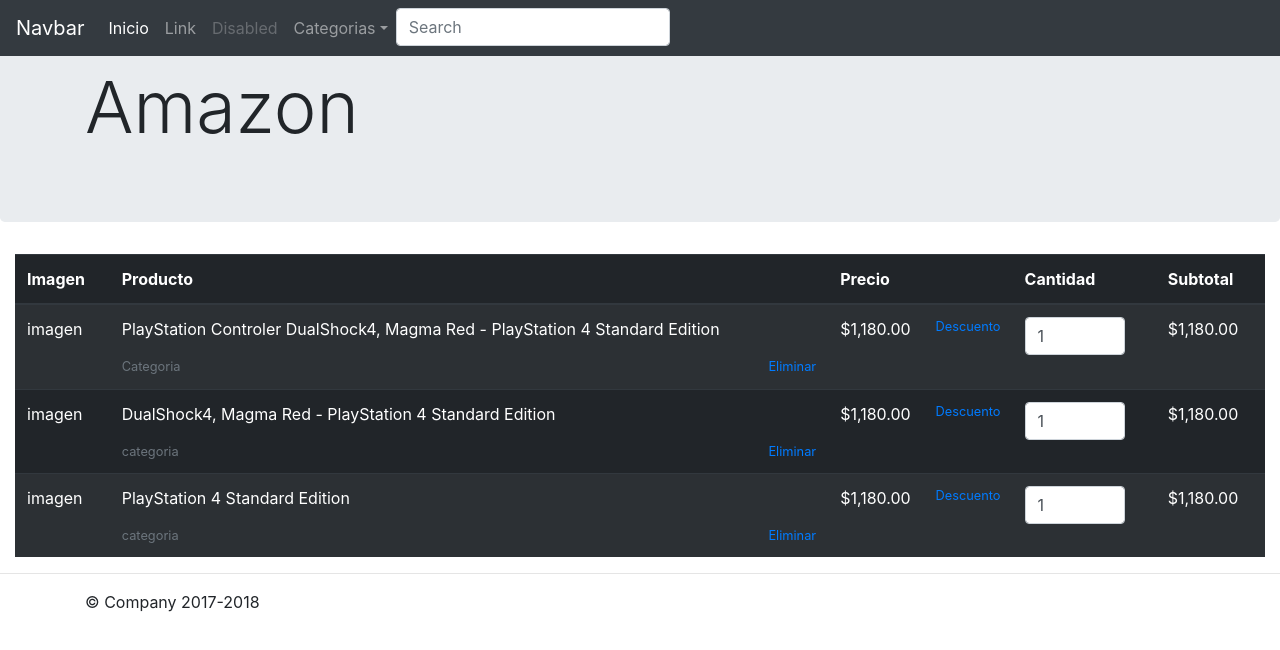
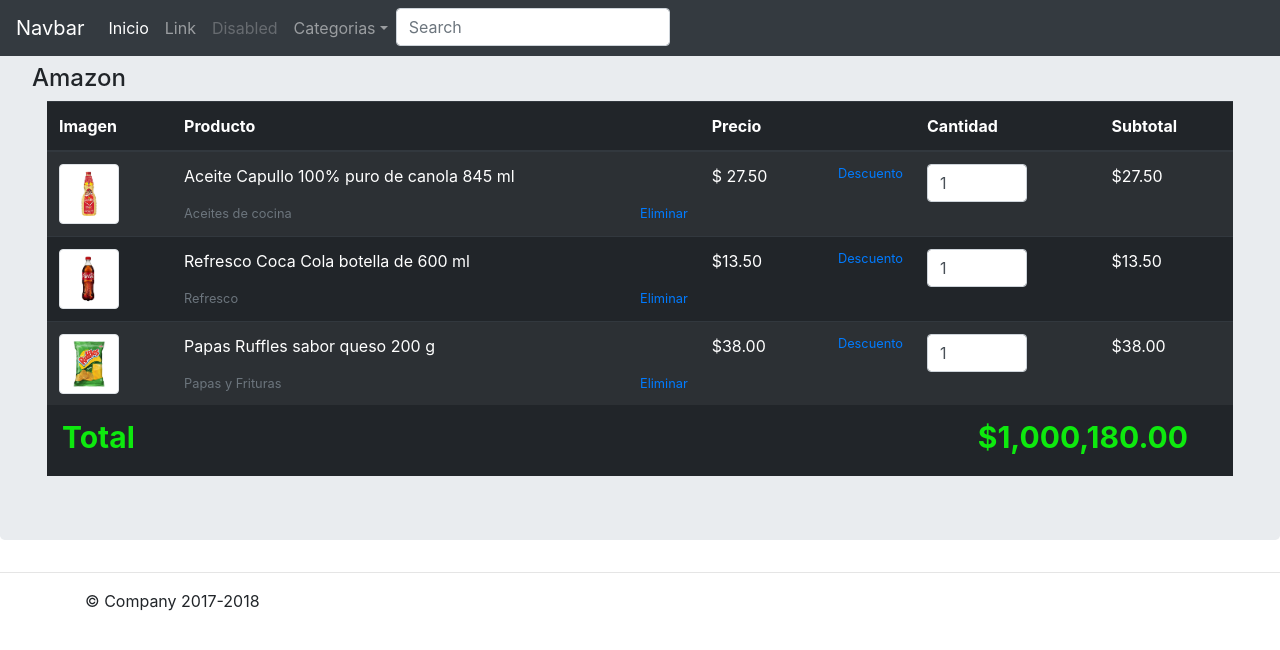
Before and after one commit to Bruceman2003/amazon, a plain HTML site: page index.html in a window 1280 px wide. Drawn offline with Linux system fonts and the light colour scheme.

Commit message:
agregando fotos y total

```diff
--- /dev/null
+++ b/css/index.css
@@ -0,0 +1,24 @@
+.total_block {
+    padding-left: 15px;
+    padding-right: 15px;
+    color: rgb(14, 233, 14);
+    font-weight: bold;
+    font-size: 30px;
+}
+
+.total_block div {
+    padding-top: 10px;
+    background-color: #212529;
+}
+
+.table-striped {
+    margin-bottom: -1px;
+}
+
+.total {
+    padding-right: 30px;
+}
+
+.text-primary {
+    cursor: pointer;
+}
--- a/index.html
+++ b/index.html
@@ -9,6 +9,7 @@
     <link rel="stylesheet" href="css/bootstrap/bootstrap.min.css" />
     <link rel="stylesheet" href="css/bootstrap/bootstrap-grid.min.css" />
     <link rel="stylesheet" href="css/bootstrap/bootstrap-reboot.min.css" />
+    <link rel="stylesheet" href="css/index.css" />
 
 </head>
 
@@ -54,16 +55,11 @@
 
         <!-- Main jumbotron for a primary marketing message or call to action -->
         <div class="jumbotron">
-            <div class="container">
-                <h1 class="display-3 business_name"></h1>
-            </div>
-        </div>
-
+            <h4>Amazon</h4>
             <div class="container-fluid">
                 <table class="table table-dark table-striped">
                     <thead>
                         <tr>
-
                             <th>Imagen</th>
                             <th>Producto</th>
                             <th>Precio</th>
@@ -73,61 +69,77 @@
                     </thead>
                     <tbody>
                         <tr>
-                        <td>imagen</td>
                             <td>
-                            <p data-toggle="tooltip" data-placement="top" title="PlayStation Controler DualShock4, Magma Red - PlayStation 4 Standard Edition">PlayStation Controler DualShock4, Magma Red - PlayStation 4 Standard Edition</p>
-                            <small class="text-muted float-left">Categoria</small><small class="text-primary float-right">Eliminar</small>
+                                <img src="images/aceite.jpg" width="60px" class="img-thumbnail" alt="Coke">
                             </td>
                             <td>
-                            <span class="money_type">$</span><span class="total_per_unit">1,180.00</span>
+                                <p data-toggle="tooltip" data-placement="top" title="PlayStation Controler DualShock4, Magma Red - PlayStation 4 Standard Edition">Aceite Capullo 100% puro de canola 845 ml</p>
+                                <small class="text-muted float-left">Aceites de cocina</small>
+                                <small class="text-primary float-right delete_item">Eliminar</small>
+                            </td>
+                            <td>
+                                <span class="money_type">$</span>
+                                <span class="total_per_unit">27.50</span>
+                                <small class="text-primary float-right">Descuento</small>
+                            </td>
+                            <td>
+                                <input class="form-control quantity" type="number" value="1" min="1" style="width: 100px;"></td>
+                            <td>
+                                <span class="money_type">$</span><span class="subtotal">27.50</span>
+                            </td>
+                        </tr>
+                        <tr>
+                            <td>
+                                <img src="images/coke_600ml.jpg" width="60px" class="img-thumbnail" alt="Coke">
+                            </td>
+                            <td>
+                                <p data-toggle="tooltip" data-placement="top" title="">Refresco Coca Cola botella de 600 ml</p>
+                                <small class="text-muted float-left">Refresco</small><small class="text-primary float-right delete_item">Eliminar</small>
+                            </td>
+                            <td>
+                                <span class="money_type">$</span><span class="total_per_unit">13.50</span>
+                                <small class="text-primary float-right">Descuento</small>
+                            </td>
+                            <td><input class="form-control quantity" type="number" value="1" min="1" style="width: 100px;"></td>
+                            <td>
+                                <span class="money_type">$</span><span class="subtotal">13.50</span>
+                            </td>
+                        </tr>
+                        <tr>
+                            <td>
+                                <img src="images/sabritas.jpg" width="60px" class="img-thumbnail" alt="sabritas">
+                            </td>
+
+                            <td>
+                                <p data-toggle="tooltip" data-placement="top" title="Papas Ruffles sabor queso 200 g">Papas Ruffles sabor queso 200 g</p>
+                                <small class="text-muted float-left">Papas y Frituras</small><small class="text-primary float-right delete_item">Eliminar</small>
+                            </td>
+                            <td>
+                                <span class="money_type">$</span><span class="total_per_unit">38.00</span>
                                 <small class="text-primary float-right">Descuento</small>
 
                             </td>
                             <td><input class="form-control quantity" type="number" value="1" min="1" style="width: 100px;"></td>
                             <td>
-                            <span class="money_type">$</span><span class="subtotal">1,180.00</span>
+                                <span class="money_type">$</span><span class="subtotal">38.00</span>
                             </td>
                         </tr>
-                    <tr>
-                        <td>imagen</td>
-                        <td>
-                            <p data-toggle="tooltip" data-placement="top" title="DualShock4, Magma Red - PlayStation 4 Standard Edition">DualShock4, Magma Red - PlayStation 4 Standard Edition</p>
-                            <small class="text-muted float-left">categoria</small><small class="text-primary float-right">Eliminar</small>
-                        </td>
-                        <td>
-                            <span class="money_type">$</span><span class="total_per_unit">1,180.00</span>
-
-                            <small class="text-primary float-right">Descuento</small>
-
-                        </td>
-                        <td><input class="form-control quantity" type="number" value="1" min="1" style="width: 100px;"></td>
-                        <td>
-                            <span class="money_type">$</span><span class="subtotal">1,180.00</span>
-                        </td>
-                    </tr>
-                    <tr>
-                        <td>imagen</td>
-                        <td>
-                            <p data-toggle="tooltip" data-placement="top" title="PlayStation 4 Standard Edition">PlayStation 4 Standard Edition</p>
-                            <small class="text-muted float-left">categoria</small><small class="text-primary float-right">Eliminar</small>
-                        </td>
-                        <td>
-                            <span class="money_type">$</span><span class="total_per_unit">1,180.00</span>
-                            <small class="text-primary float-right">Descuento</small>
-
-                        </td>
-                        <td><input class="form-control quantity" type="number" value="1" min="1" style="width: 100px;"></td>
-                        <td>
-                            <span class="money_type">$</span><span class="subtotal">1,180.00</span>
-                        </td>
-                    </tr>
-
                     </tbody>
                 </table>
+
+                <div class="row total_block">
+                    <div class="col-9">
+                        <p class="float-left">Total</p>
+                    </div>
+                    <div class="col-3">
+                        <p class="float-right"><span class="money_type">$</span><span class="total">1,000,180.00</span></p>
+                    </div>
+                </div>
+            </div>
         </div>
 
         <hr>
-        </div>
+
 
     </main>
 
@@ -154,14 +166,45 @@
 
         $(document).on('keyup mouseup', '.quantity', function() {
 
-            var parent = $(this).closest('tr');
+            getSubtotalPerQuantity($(this));
+            getTotalSale($(this).closest('table'));
+        });
+
+        $(document).on('click', '.delete_item', function() {
+
+            var cart = $(this).closest('table');
+            var block = $(this).closest('tr');
+            block.remove();
+            getTotalSale(cart);
+
+        });
+
+        function getSubtotalPerQuantity(item) {
+
+            var parent = item.closest('tr');
             var subtotal = parent.find(".subtotal");
             var total_per_unit = parent.find(".total_per_unit");
-            var final_subtotal = (Number(total_per_unit.text().replace(",", "")) * $(this).val()).toFixed(2);
+            var final_subtotal = (Number(total_per_unit.text().replace(",", "")) * item.val()).toFixed(2);
             subtotal.text(final_subtotal);
 
-        });
+        }
+
+        function getTotalSale(cart) {
+
+            console.log(cart.length);
+            var total = $(".total");
+            var subtotals = cart.find(".subtotal");
+            var sum = 0;
+            subtotals.each(function() {
+                sum += Number($(this).text().replace(",", ""));
+
+            })
+            total.text(sum.toFixed(2));
+
+        }
     </script>
+
+    <!-- poner ofertas de 2 por uno -->
 </body>
 
 </html>
```
Also changed, not shown: images/aceite.jpg (added), images/coke_1l.jpg (added), images/coke_2_5ml.jpg (added), images/coke_3l.jpg (added), images/coke_600ml.jpg (added), images/coke_600ml_azucar.jpg (added), images/sabritas.jpg (added). Lines whose indentation alone changed are shown as unchanged.
